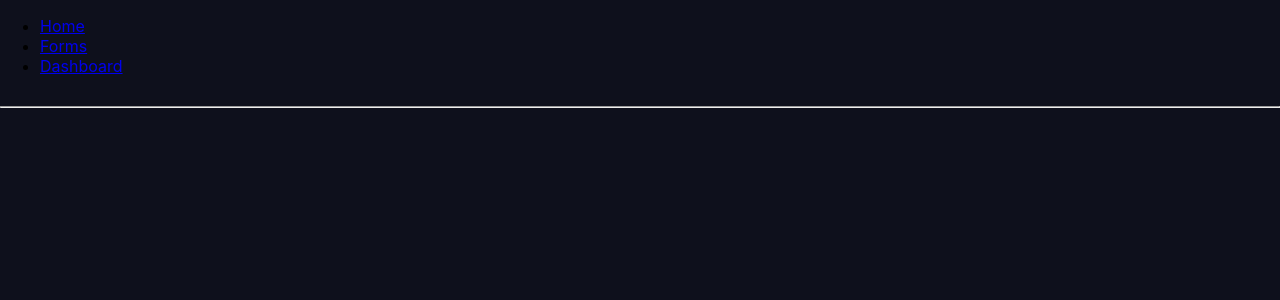
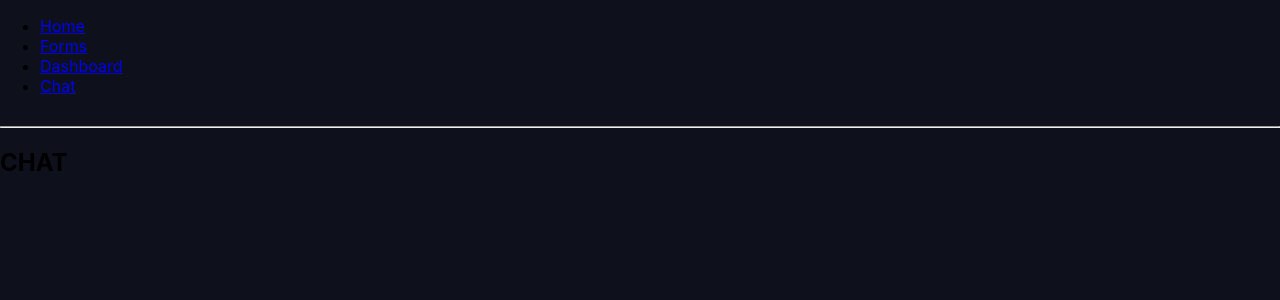
Before and after one commit to hypefi/streamreact, a React (Create React App) app: page /chat in a window 1280 px wide. Shown: the top 300 px of the page. Built offline with nearby package versions, Linux system fonts and the light colour scheme.

Commit message:
adding chat

```diff
--- a/package.json
+++ b/package.json
@@ -6,6 +6,7 @@
     "@testing-library/jest-dom": "^4.2.4",
     "@testing-library/react": "^9.3.2",
     "@testing-library/user-event": "^7.1.2",
+    "chat": "^1.0.8",
     "react": "^16.13.1",
     "react-dom": "^16.13.1",
     "react-hook-form": "^6.3.1",
--- a/src/App.js
+++ b/src/App.js
@@ -9,6 +9,7 @@ import {
 import './App.css';
 import { useForm } from "react-hook-form";
 import { DevTool } from "@hookform/devtools";
+import  Chatfunc  from "./chat.js";
 import "./styles.css";
 /*
 function App() {
@@ -61,6 +62,9 @@ return (
         <li>
           <Link to="/dashboard">Dashboard</Link>
         </li>
+        <li>
+          <Link to="/chat">Chat</Link>
+        </li>
       </ul>
 
       <hr />
@@ -82,6 +86,9 @@ return (
         <Route path="/dashboard">
           <Dashboard />
         </Route>
+        <Route path="/chat">
+          <Chatfunc />
+        </Route>
       </Switch>
     </div>
   </Router>
@@ -95,11 +102,7 @@ function Home() {
   return (
     <div>
       <h2>Home</h2>
-
          This is Home
-
-
-
     </div>
   );
 }
@@ -114,6 +117,14 @@ function Forms() {
                      errors,
                      formState,
                    } = useForm();
+
+                /*     const {
+                       isDirty,
+                       isSubmitting,
+                       touched,
+                       submitCount,
+                     } = formState;*/
+
                    const onSubmit = async (data) => {
                      await sleep(10000);
 
--- /dev/null
+++ b/src/chat.js
@@ -0,0 +1,11 @@
+import React from "react";
+
+function Chatfunc() {
+  return (
+    <div>
+      <h2>CHAT</h2>
+    </div>
+  );
+}
+
+export default Chatfunc;
```
Also changed, not shown: 1 other file (tests, documents, lock files or other folders). Lines whose indentation alone changed are shown as unchanged.
